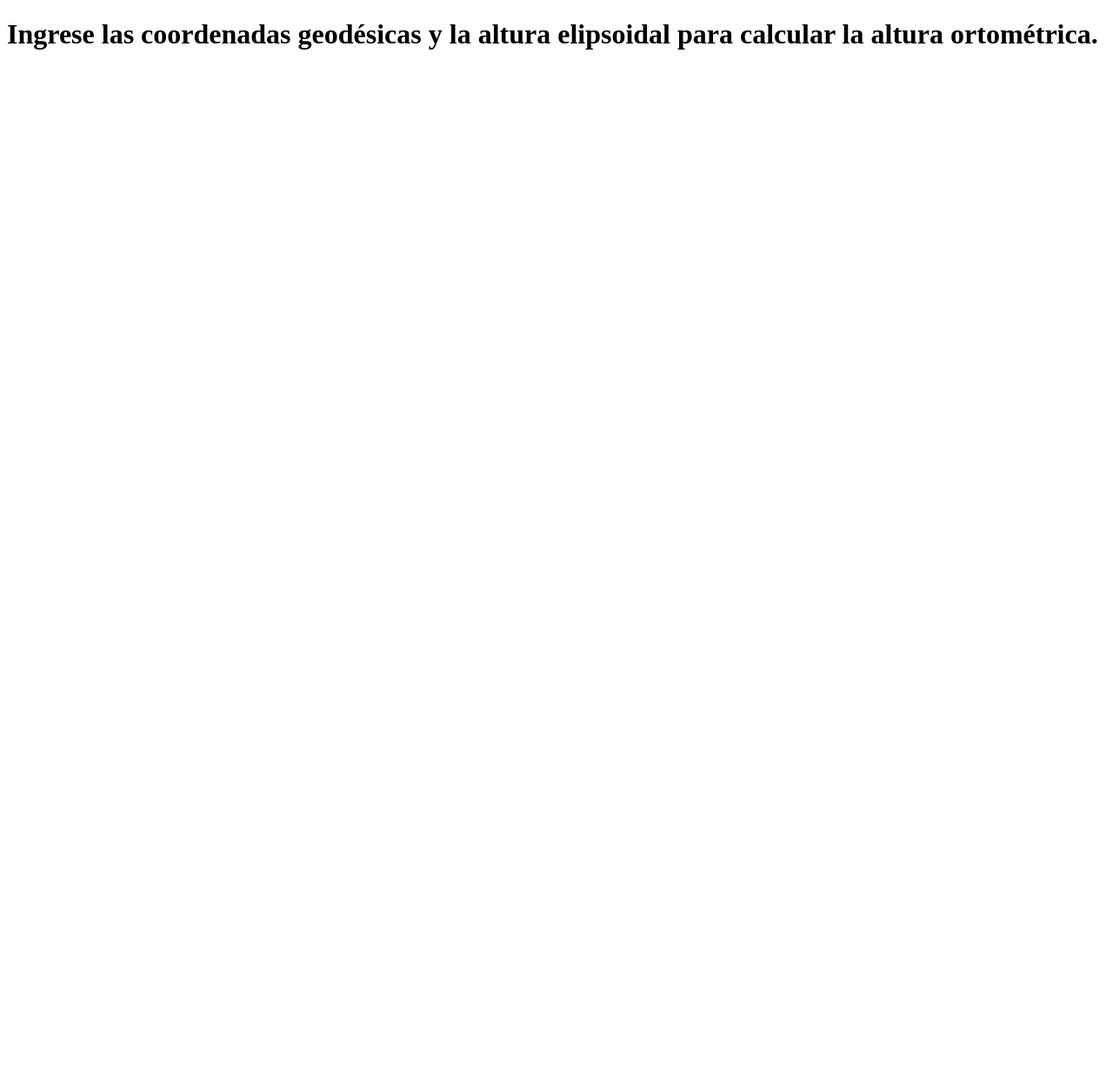
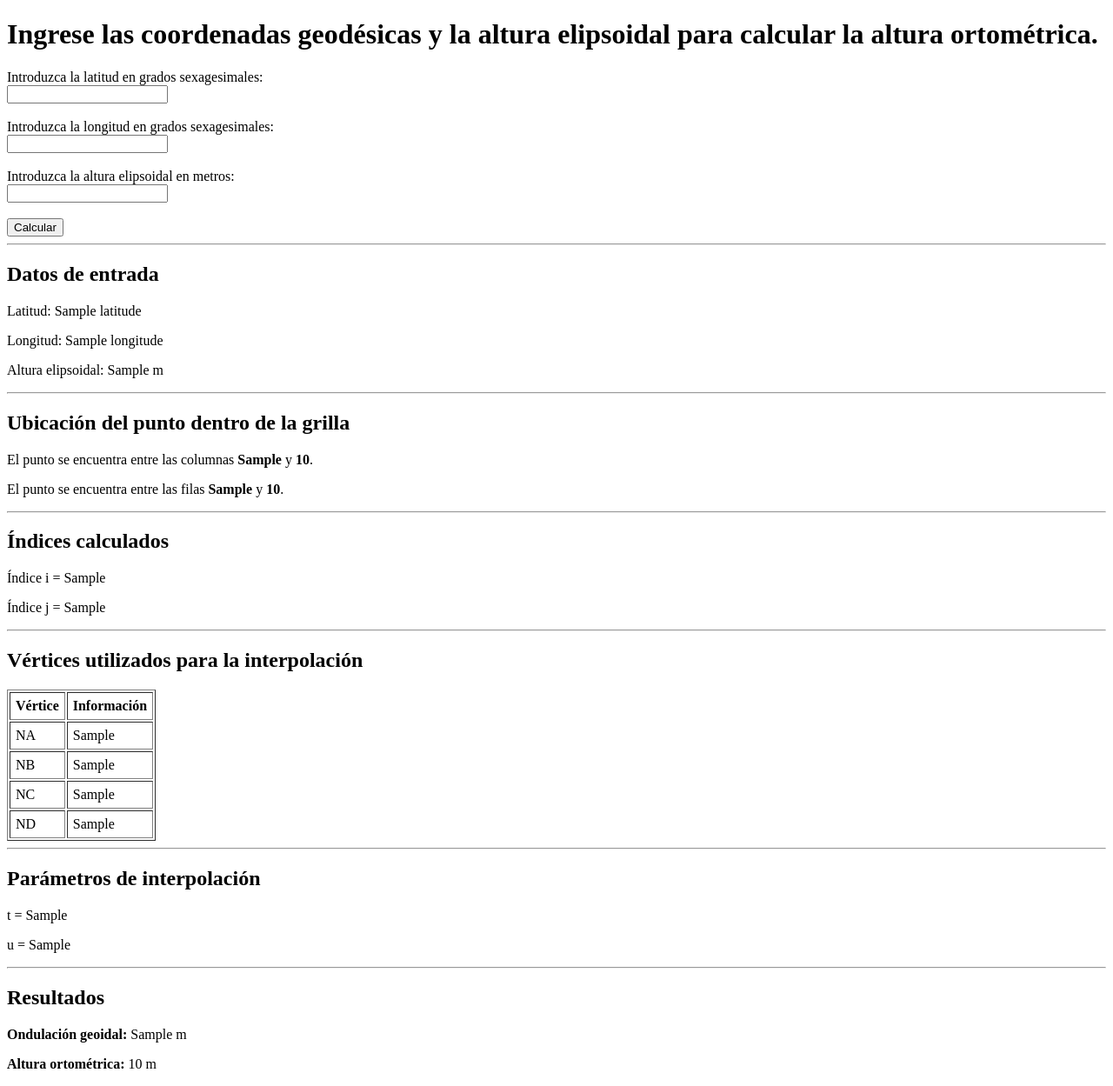
Before and after one commit to MarceBen/ModeloGeoidalEGM2008, a Flask app: template templates/index.html in a window 1280 px wide. Shown: the whole page at 87% size. Before the commit the page ends 57 px from the top, so only its background shows below. Run offline with Flask 3, Linux system fonts and the light colour scheme; the template is opened without the code that fills it: most values are stand-ins (such as "Sample title", 1, 10 or a date in 2020); parts of the project's set-up code (start-up, migrations or seed data) failed here and were passed over.

Commit message:
Formulary implementation in basic html

```diff
--- a/templates/index.html
+++ b/templates/index.html
@@ -8,5 +8,123 @@
 <body>
     <h1>Ingrese las coordenadas geodésicas y la altura elipsoidal para calcular la altura ortométrica.</h1>
 
+    <div>
+        <form method = "POST">
+            <label for = "Latitude">Introduzca la latitud en grados sexagesimales:</label>
+            <br>
+
+            <input type = "number" name = "Latitude" id = "Latitude" step = "any" required >
+            <br><br>
+
+
+
+            <label for="Longitude">Introduzca la longitud en grados sexagesimales:</label>
+            <br>
+
+            <input type = "number" name = "Longitude" id = "Longitude" step = "any" required >
+            <br><br>
+
+            <label for="Height">Introduzca la altura elipsoidal en metros:</label>
+            <br>
+
+            <input type = "number" name = "Height" id = "Height" step = "any" required >
+            <br><br>
+
+            <button type = "submit">Calcular</button>
+
+        </form>
+    </div>
+
+{% if result %}
+
+<hr>
+
+<h2>Datos de entrada</h2>
+
+<p>Latitud: {{ result["Latitude"] }}</p>
+<p>Longitud: {{ result["Longitude"] }}</p>
+<p>Altura elipsoidal: {{ result["Ellipsoidal Height"] }} m</p>
+
+<hr>
+
+<h2>Ubicación del punto dentro de la grilla</h2>
+
+<p>
+El punto se encuentra entre las columnas
+<strong>{{ result["Truncated_index_i"] }}</strong> y
+<strong>{{ result["Truncated_index_i"] + 1 }}</strong>.
+</p>
+
+<p>
+El punto se encuentra entre las filas
+<strong>{{ result["Truncated_index_j"] }}</strong> y
+<strong>{{ result["Truncated_index_j"] + 1 }}</strong>.
+</p>
+
+<hr>
+
+<h2>Índices calculados</h2>
+
+<p>Índice i = {{ result["Index_i"] }}</p>
+<p>Índice j = {{ result["Index_j"] }}</p>
+
+<hr>
+
+<h2>Vértices utilizados para la interpolación</h2>
+
+<table border="1" cellpadding="6">
+
+    <tr>
+        <th>Vértice</th>
+        <th>Información</th>
+    </tr>
+
+    <tr>
+        <td>NA</td>
+        <td>{{ result["NA"] }}</td>
+    </tr>
+
+    <tr>
+        <td>NB</td>
+        <td>{{ result["NB"] }}</td>
+    </tr>
+
+    <tr>
+        <td>NC</td>
+        <td>{{ result["NC"] }}</td>
+    </tr>
+
+    <tr>
+        <td>ND</td>
+        <td>{{ result["ND"] }}</td>
+    </tr>
+
+</table>
+
+<hr>
+
+<h2>Parámetros de interpolación</h2>
+
+<p>t = {{ result["t"] }}</p>
+<p>u = {{ result["u"] }}</p>
+
+<hr>
+
+<h2>Resultados</h2>
+
+<p>
+<strong>Ondulación geoidal:</strong>
+{{ result["Geoid_undulation"] }} m
+</p>
+
+<p>
+<strong>Altura ortométrica:</strong>
+{{ result["Orthometric_height"] }} m
+</p>
+
+{% endif %}
+
+
+
 </body>
 </html>
```
